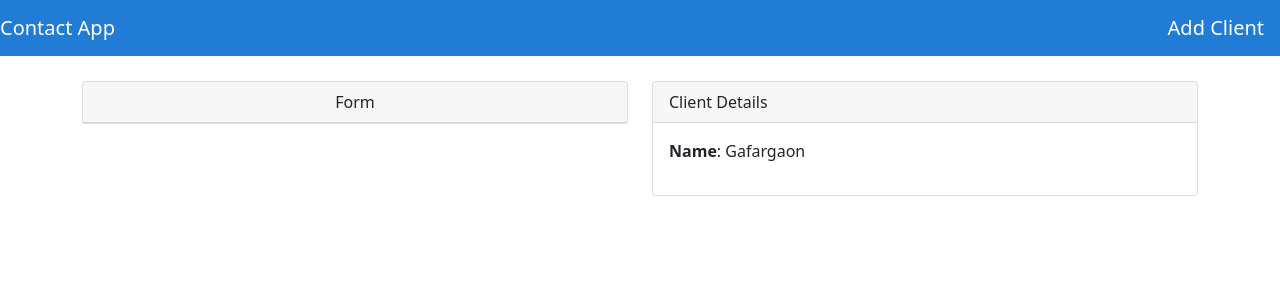
After one commit to ttanimarefin/contact-app, a PHP site: page /view.php?id=1 in a window 1280 px wide. The commit adds this page. Shown: the top 300 px of the page. Run offline with PHP 8.4, Linux system fonts and the light colour scheme; data comes from the database, SQL or seed files in the repository; some libraries are stand-ins or nearby versions.

Commit message:
fix some problem of update data

```diff
--- a/index.php
+++ b/index.php
@@ -1,5 +1,5 @@
 <?php
-
+session_start();
 include('header.php');
 include('db.php');
 $sql="SELECT * FROM clients";
@@ -97,7 +97,7 @@ $results=mysqli_query($db,$sql);
          <div class="form-group">
             <label>Description</label>
             <textarea name="description" class="form-control">
-                <?php echo $result['description']; ?>
+            <?php echo $result['description']; ?>
             </textarea>
         </div>
 
@@ -125,9 +125,7 @@ $results=mysqli_query($db,$sql);
  <script type="text/javascript">
    $(document).ready( function () {
     $('#table_id').DataTable();
-    $('#Modal').modal('show');
  } );
-
  </script>
 
 <style>
--- a/update.php
+++ b/update.php
@@ -6,12 +6,11 @@ $name= $_POST['name'];
 $email= $_POST['email'];
 $phone= $_POST['phone'];
 $address= $_POST['address'];
-$address= $_POST['address'];
+$description= $_POST['description'];
 
 $result = mysqli_query($db,"update clients set name='$name', email='$email', phone='$phone',address='$address',description='$description' where id='$id'");
 
 if ($result==true){
-    session_start();
     $_SESSION ['message']='The client update successfully ';
     header('location:index.php');
 }
--- /dev/null
+++ b/view.php
@@ -0,0 +1,33 @@
+<?php
+include ('db.php');
+include('header.php');
+
+$id=$_GET['id'];
+$sql="SELECT * FROM clients WHERE id='$id'";
+$results = mysqli_query($db,$sql);
+foreach($results as $result){
+?>
+
+<div class="container">
+      <div class="row">
+         <div class="col-md-6">
+           <div class="card ">
+               <div class="card-header text-center">
+                   Form
+               </div>
+           </div>
+         </div>
+         <div class="col-md-6 float-right">
+           <div class="card">
+              <div class="card-header">
+                    Client Details
+              </div>
+              <div class="card-body">
+                   <p><strong>Name</strong>: <?php echo $result['name']; ?></P>
+              </div>
+           </div>
+         </div>
+        <?php }?>
+      </div>
+
+</div>
```
Also changed, not shown: send.php (added).
